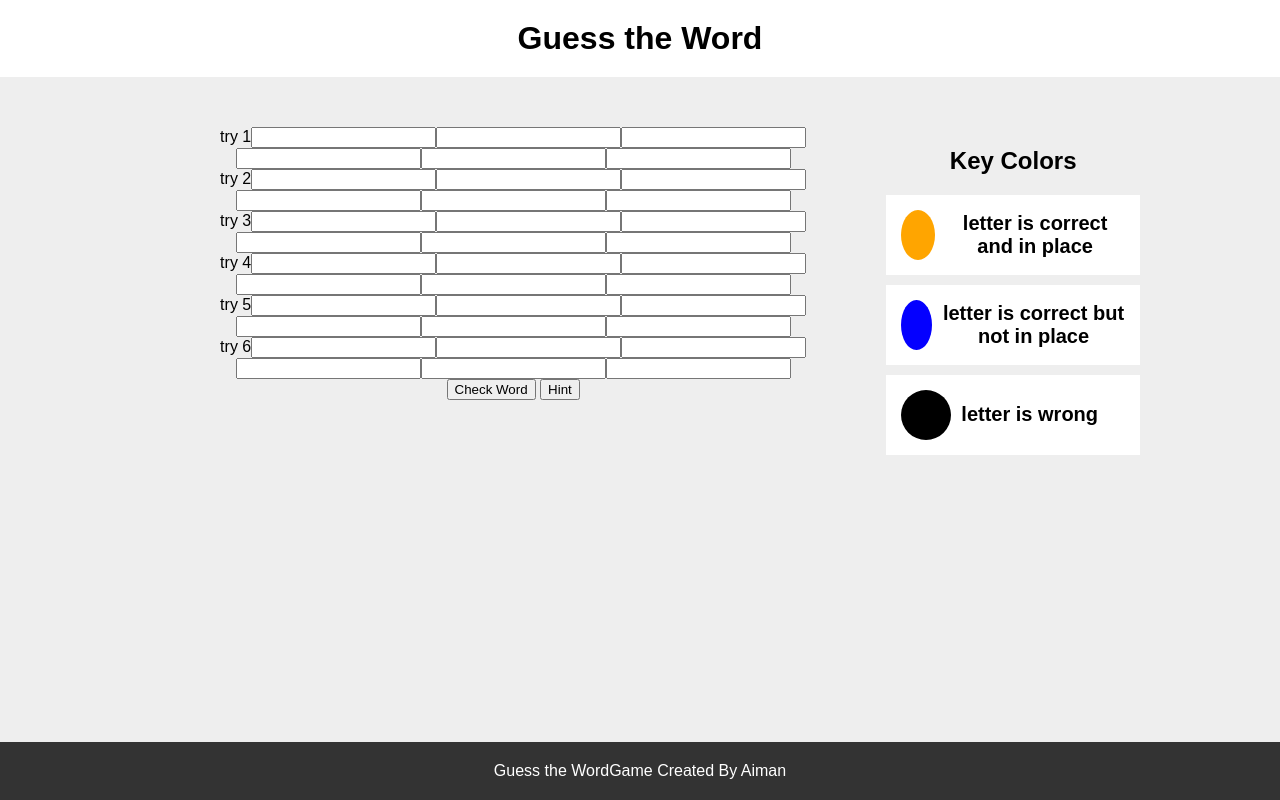
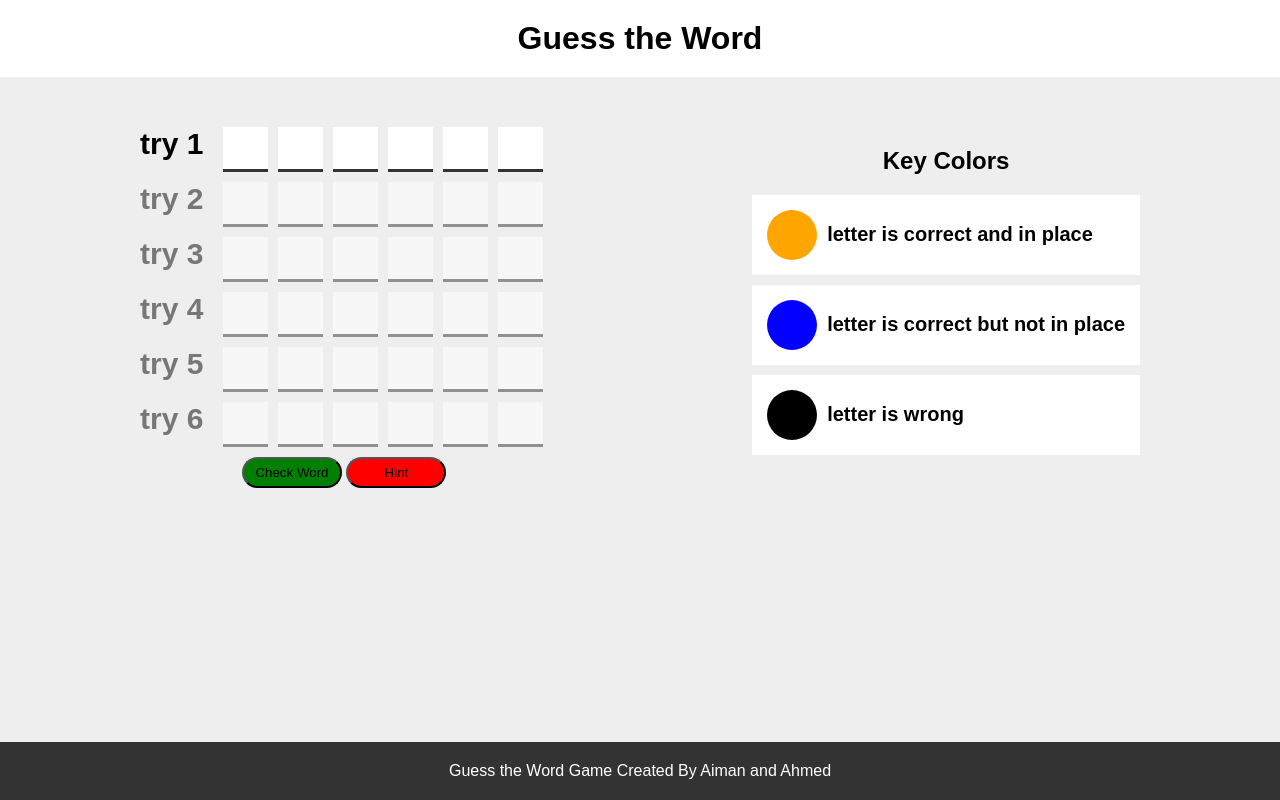
Before and after one commit to aimanelghazaly/guess-word, a plain HTML site: page index.html in a window 1280 px wide. Drawn offline with Linux system fonts and the light colour scheme.

Commit message:
odification

```diff
--- a/guess.js
+++ b/guess.js
@@ -1,19 +1,21 @@
-let gameName="Guess the Word";
-document.title=gameName;
-document.querySelector("h1").innerHTML=gameName;
-document.querySelector("footer").innerHTML=`${gameName}Game Created By Aiman`;
+let gameName = "Guess the Word";
+document.title = gameName;
+document.querySelector("h1").innerHTML = gameName;
+document.querySelector("footer").innerHTML = `${gameName} Game Created By Aiman and Ahmed`;
+
 // setting Game Options
-let numberOfTries=6;
-let numberOfLetters=6;
-let currentTry=1;
-function generateInput(){
-    const inputsContainer=document.querySelector(".inputs");
-    for (let i=1; i <=numberOfTries;i++){
-        const tryDiv=document.createElement("div");
+let numberOfTries = 6;
+let numberOfLetters = 6;
+let currentTry = 1;
+
+function generateInput() {
+    const inputsContainer = document.querySelector(".inputs");
+    for (let i = 1; i <= numberOfTries; i++) {
+        const tryDiv = document.createElement("div");
         tryDiv.classList.add(`try-${i}`);
-        tryDiv.innerHTML=`<span>try ${i}</span>`;
-        if(i !==1) tryDiv.classList.add("disabled-inputs");
-        // create Inputes
+        tryDiv.innerHTML = `<span>try ${i}</span>`;
+        if (i !== 1) tryDiv.classList.add("disabled-inputs");
+        // create Inputs
         for (let j = 1; j <= numberOfLetters; j++) {
             const input = document.createElement("input");
             input.type = "text";
@@ -22,12 +24,42 @@ function generateInput(){
             tryDiv.appendChild(input);
         }
 
-
         inputsContainer.appendChild(tryDiv);
     }
-    console.log(inputsContainer.children[0].children[0]);
+    inputsContainer.children[0].children[1].focus();
 
+    const inputs = document.querySelectorAll("input");
+    inputs.forEach((input, index) => {
+        input.addEventListener("input", function () {
+            this.value = this.value.toUpperCase();
+            const nextInput = inputs[index + 1];
+            if (nextInput) nextInput.focus();
+        });
+
+        input.addEventListener("keydown", function (event) {
+            let currentIndex;
+            inputs.forEach((el, index) => {
+                if (el === event.target) {
+                    currentIndex = index;
+                }
+            });
+
+            if (event.key === "ArrowRight") {
+                const nextInput = currentIndex + 1;
+                if (nextInput < inputs.length) inputs[nextInput].focus();
+            }
+
+            if (event.key === "ArrowLeft") {
+                const prevInput = currentIndex - 1;
+                if (prevInput >= 0) inputs[prevInput].focus();
+            }
+        });
+    });
+
+    const disabledInputs = document.querySelectorAll(".disabled-inputs input");
+    disabledInputs.forEach((input) => (input.disabled = true));
 }
-window.onload = function() {
+
+window.onload = function () {
     generateInput();
-}
+};
--- a/style.css
+++ b/style.css
@@ -23,7 +23,52 @@ h1{
     align-items: flex-start;
     justify-content: space-between;
     .game-area{
-        text-align: center;
+        .inputs{
+            > div {
+                margin-bottom: 10px;
+                display:flex;
+                justify-content: center;
+                span{
+                    font-size: 30px;
+                    margin-right: 15px;
+                    font-weight: bold;
+                }
+            }
+            .disabled-inputs{
+                opacity:0.5;
+                pointer-events: none;
+            }
+            input{
+                margin:0 5px ;
+                width: 45px;
+                height: 45px ;
+                text-align: center;
+                font-size: 30px;
+                caret-color:var(--primary-color) ;
+                background-color: white;
+                border: none;
+                border-bottom: 3px solid #333 ;
+                &:focus{
+                    outline: #ccc;
+                }
+                &.yes-in-place{
+                    background-color:#f89e13;
+                    border:#f89e13 ;
+                    color: white;
+                }
+                &.not-in-place{
+                    background-color: blue;
+                    border: blue;
+                    color: white;
+                }
+                &.no{
+                    background-color: black;
+                    border: black;
+                    color: white;
+                }
+                }
+
+        }
     }
     .key-colors{
         .Key-Color{
@@ -79,4 +124,17 @@ h1{
             width: 100%;
             background-color: #333;
             color: white;
+
         }
+        .check{
+          background-color: green;
+           border-radius: 6cm;
+           width: 100px;
+           padding: 6px;
+        }
+        .hint{
+            background-color: red;
+            border-radius: 6cm;
+            width: 100px;
+            padding: 6px;
+        }
```
Also changed, not shown: index.html (+1 -0 lines).
